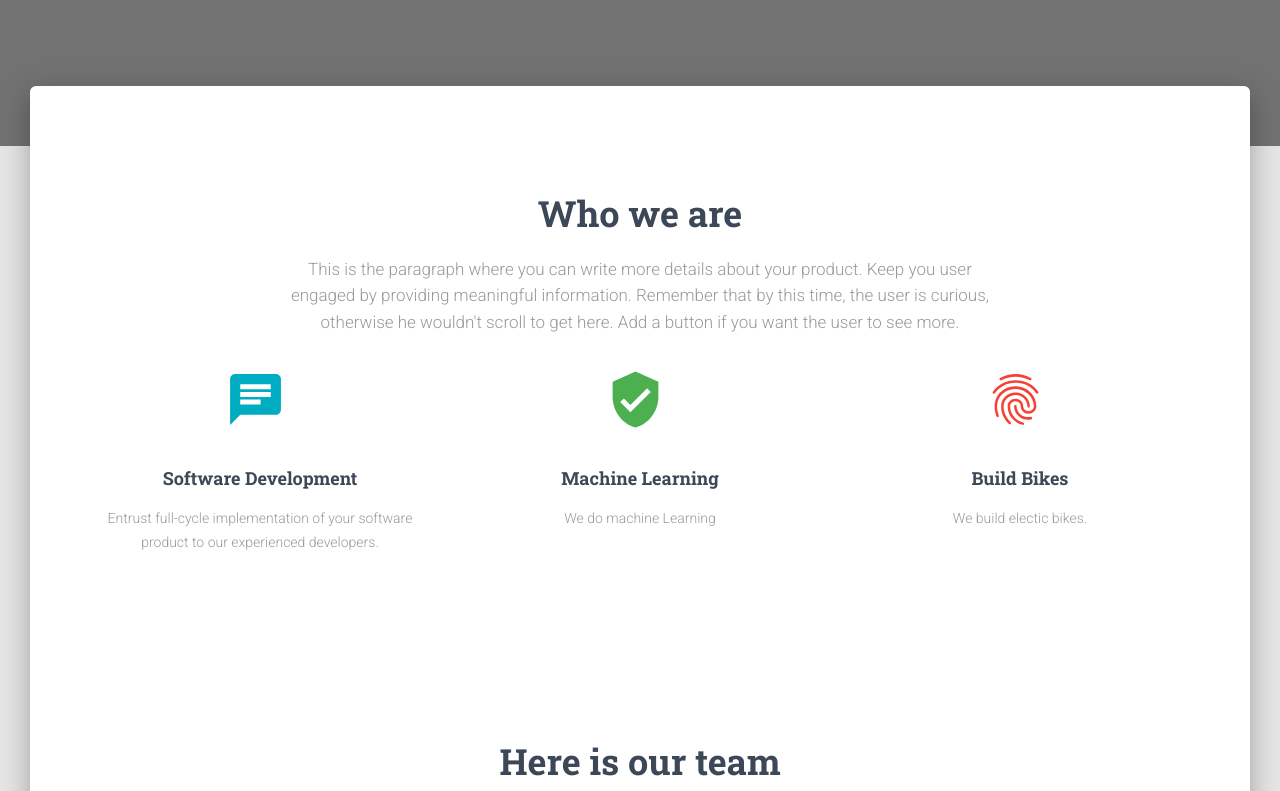
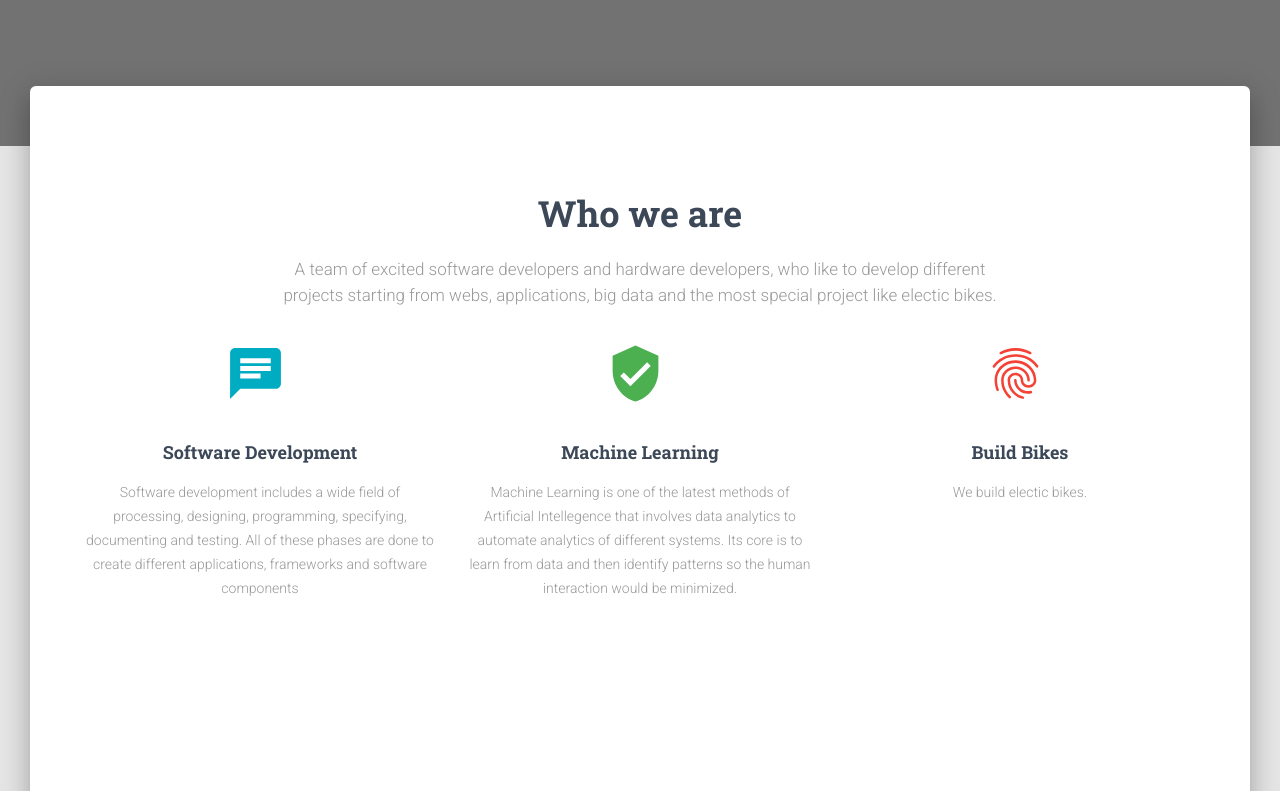
Before and after one commit to emelleme-prishtina/website, a Next.js app in the folder src/app/: page /landing in a window 1280 px wide. Shown: the part 574-1365 px from the top of the page. Built offline with nearby package versions, Linux system fonts and the light colour scheme.

Commit message:
Descriptions about the fields of projects

```diff
--- a/src/app/pages-sections/LandingPage-Sections/WhoWeAre.js
+++ b/src/app/pages-sections/LandingPage-Sections/WhoWeAre.js
@@ -23,11 +23,9 @@ export default function WhoWeAre() {
         <GridItem xs={12} sm={12} md={8}>
           <h2 className={classes.title}>Who we are</h2>
           <h5 className={classes.description}>
-            This is the paragraph where you can write more details about your
-            product. Keep you user engaged by providing meaningful information.
-            Remember that by this time, the user is curious, otherwise he wouldn
-            {"'"}t scroll to get here. Add a button if you want the user to see
-            more.
+           A team of excited software developers and hardware developers, who like to develop
+           different projects starting from webs, applications, big data and the most special
+           project like electic bikes.
           </h5>
         </GridItem>
       </GridContainer>
@@ -36,8 +34,9 @@ export default function WhoWeAre() {
           <GridItem xs={12} sm={12} md={4}>
             <InfoArea
               title="Software Development"
-              description="
-Entrust full-cycle implementation of your software product to our experienced developers."
+              description="Software development includes a wide field of processing, designing, programming,
+              specifying, documenting and testing. All of these phases are done to create different
+              applications, frameworks and software components"
               icon={Chat}
               iconColor="info"
               vertical
@@ -46,7 +45,10 @@ Entrust full-cycle implementation of your software product to our experienced de
           <GridItem xs={12} sm={12} md={4}>
             <InfoArea
               title="Machine Learning"
-              description="We do machine Learning"
+              description="Machine Learning is one of the latest methods of
+              Artificial Intellegence that involves data analytics to automate
+              analytics of different systems. Its core is to learn from data and then
+               identify patterns so the human interaction would be minimized."
               icon={VerifiedUser}
               iconColor="success"
               vertical
```
Also changed, not shown: src/app/functions/next/build-manifest.json (+0 -7 lines).
